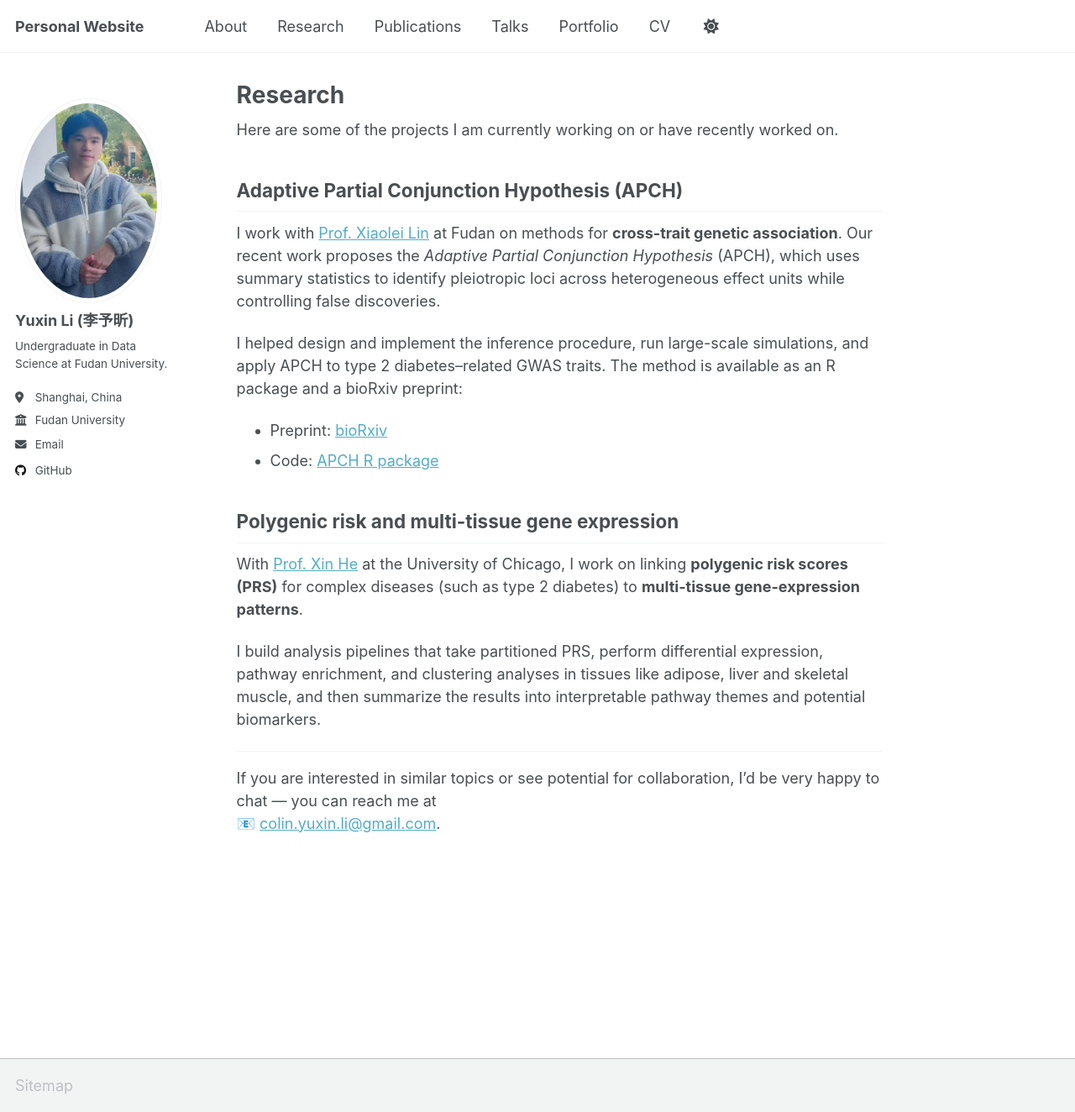
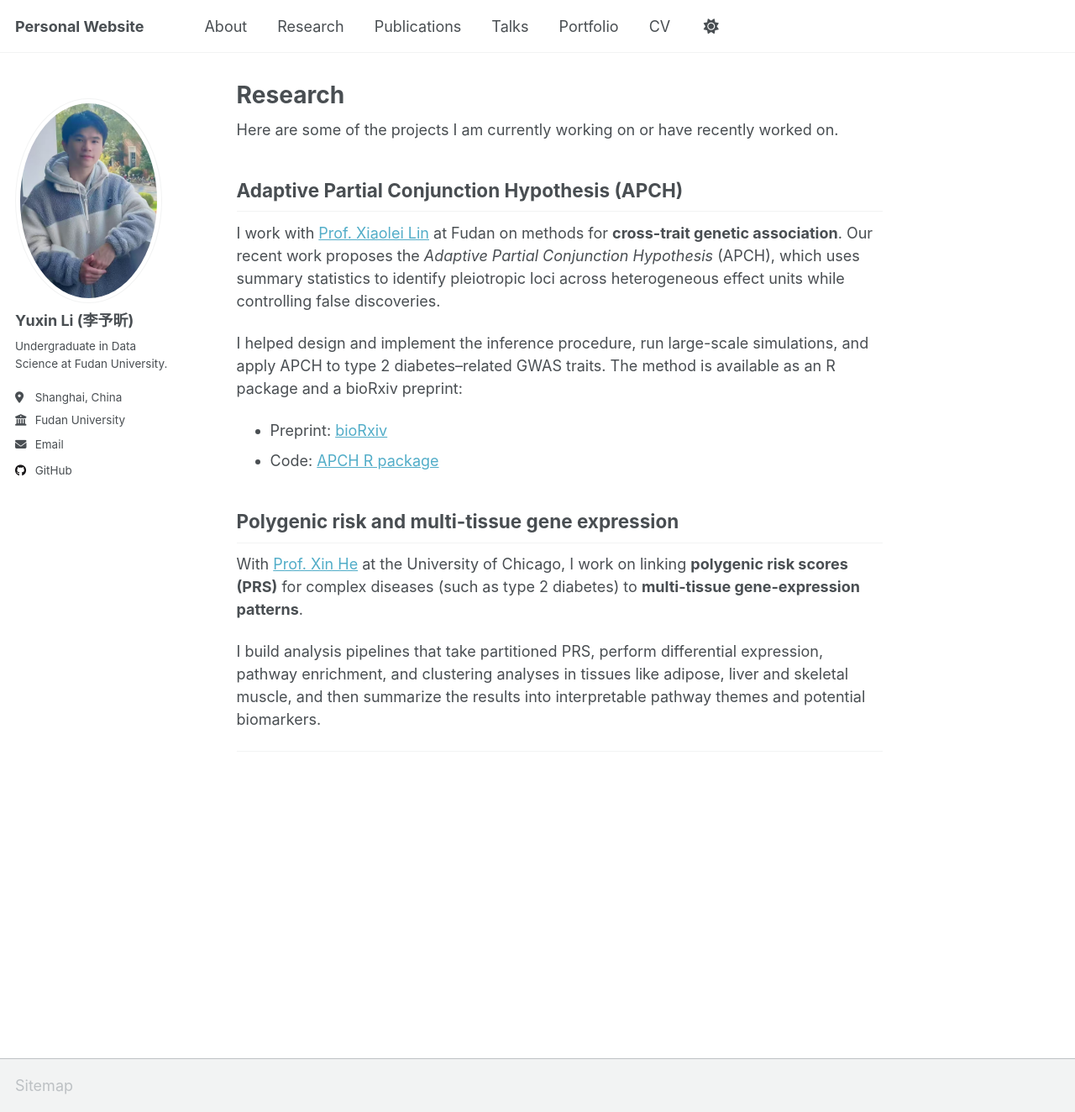
Before and after one commit to colinyuxin/colinyuxin.github.io, a Jekyll site: the page built from _pages/Research.md, in a window 1280 px wide and 1324 px high. Shown: the whole window at 84% size. Built offline with Jekyll 4.4.1, drawn with Linux system fonts in a browser that asks for light colours; a script that is not in the unit is left out.

Commit message:
Update Research.md

```diff
--- a/_pages/Research.md
+++ b/_pages/Research.md
@@ -23,6 +23,3 @@ With [Prof. Xin He](https://xinhelab.org/) at the University of Chicago, I work
 I build analysis pipelines that take partitioned PRS, perform differential expression, pathway enrichment, and clustering analyses in tissues like adipose, liver and skeletal muscle, and then summarize the results into interpretable pathway themes and potential biomarkers.
 
 ---
-
-If you are interested in similar topics or see potential for collaboration, I’d be very happy to chat — you can reach me at
-📧 [colin.yuxin.li@gmail.com](mailto:colin.yuxin.li@gmail.com).
```
